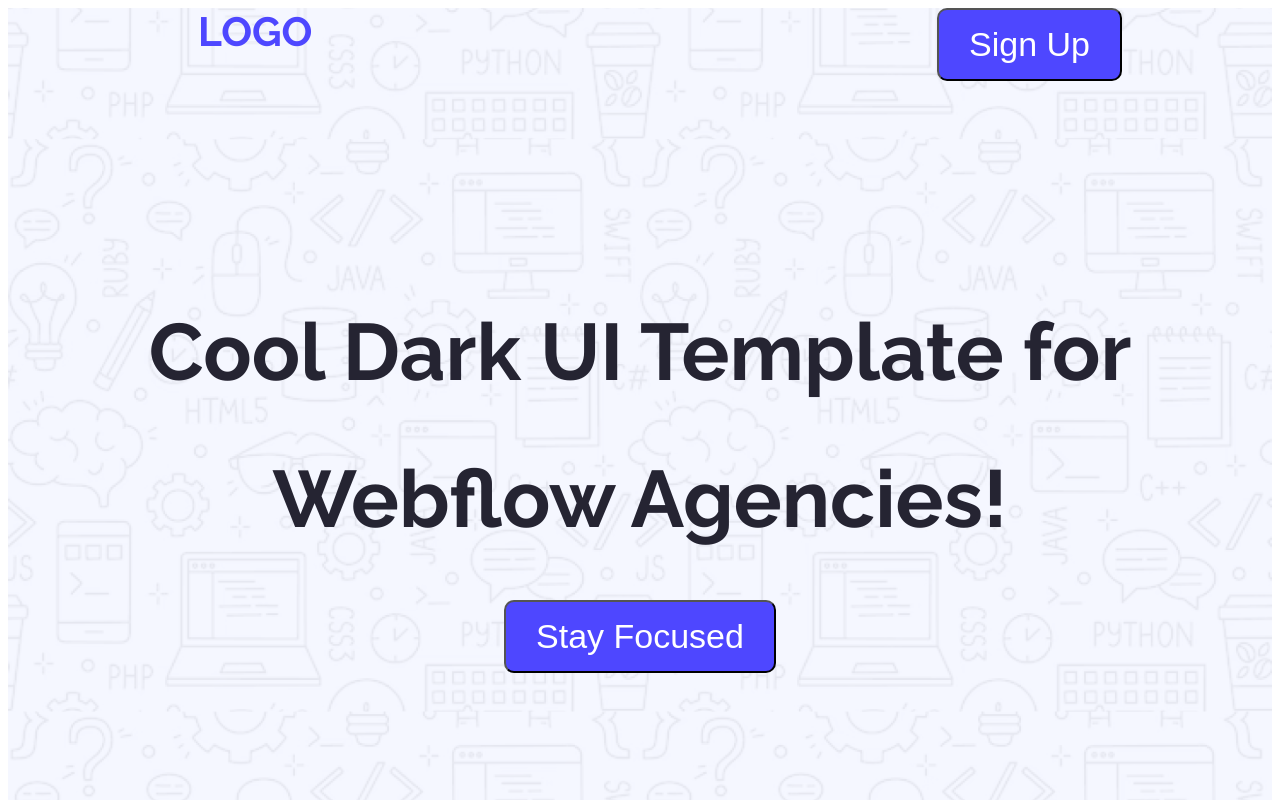
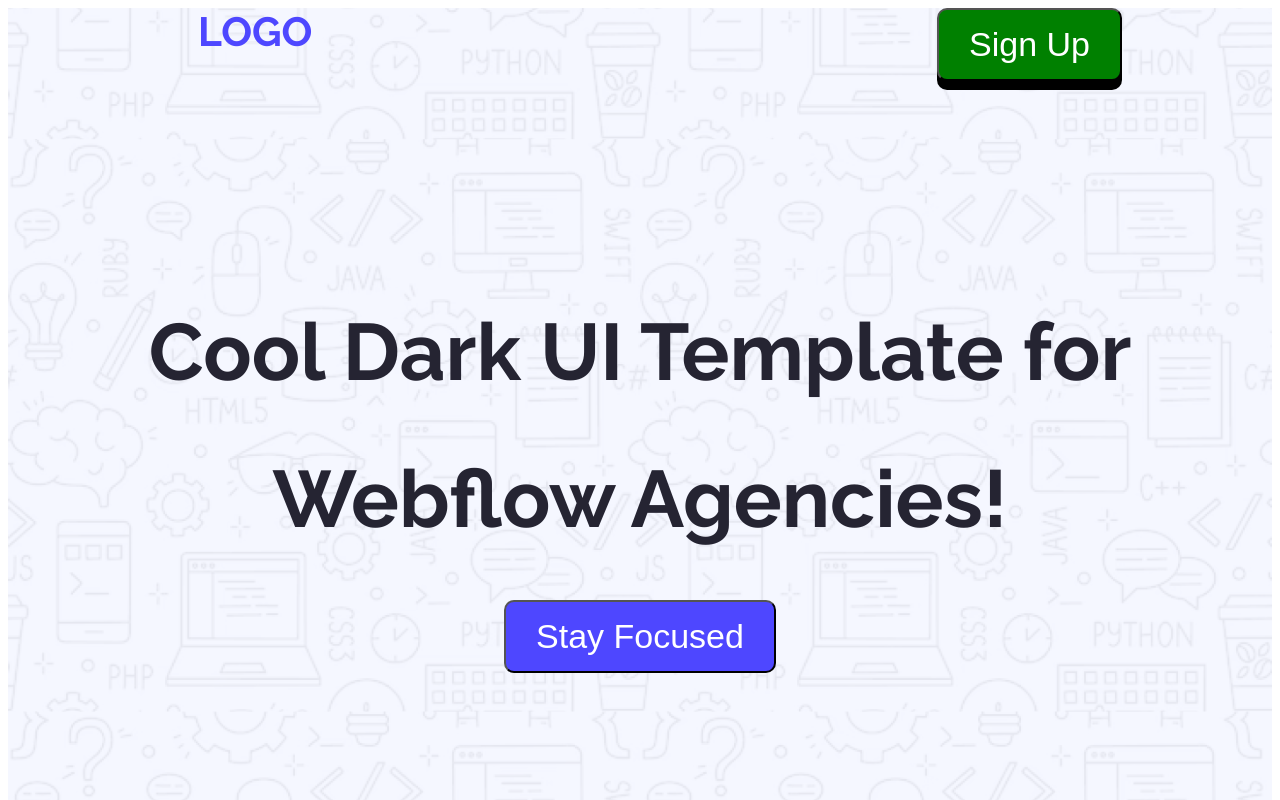
Before and after one commit to aliasgartamjid/B12A01-landing-launchpad, a plain HTML site: page index.html in a window 1280 px wide. In both pictures the pointer is over the button "Sign Up". Shown: the top 800 px of the page. Drawn offline with Linux system fonts and the light colour scheme.

Commit message:
button hover effects added

```diff
--- a/styles/styles.css
+++ b/styles/styles.css
@@ -33,6 +33,11 @@
     font-size: 34px;
     margin-bottom: 170px;
 
+}
+.btn-primary:hover, .btn-secondary:hover{
+    background-color: green;
+    cursor: pointer;
+    box-shadow: 0 9px black;
 }
 .btn-secondary{
     color: white;
```
